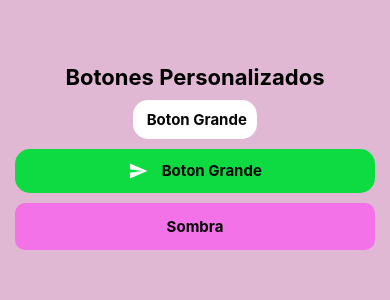
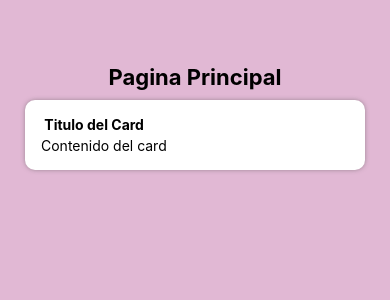
Before and after one commit to KarenGarciaGarcia/expo_ListaAlumos_DM, a React Native app: screen / in a window 390 px wide. Shown: the top 300 px of the page. Built offline with nearby package versions, Linux system fonts and the light colour scheme.

Commit message:
Act7-Creando Card Basico

```diff
--- a/App.js
+++ b/App.js
@@ -1,6 +1,7 @@
 
 import BotonesV2 from "./src/pages/BotonesV2";
 import Botones from "./src/pages/Butones";
+import HomePrincipal from "./src/pages/HomePrincipal";
 // import Home from "./src/pages/Home";
 
 
@@ -8,7 +9,8 @@ import Botones from "./src/pages/Butones";
   return (
     // <Home/>,
     // <Botones/>
-    <BotonesV2/>
+    // <BotonesV2/>
+    <HomePrincipal/>
 
 
   );
--- /dev/null
+++ b/src/components/CardBasico.js
@@ -0,0 +1,31 @@
+import { StyleSheet, Text, View } from "react-native";
+
+export default function CardBasico() {
+    return (
+        <View style={style.card}>
+            <Text style={style.titulo}> Titulo del Card</Text>
+            <Text style={style.contenido}>Contenido del card</Text>
+
+        </View>
+    );
+}
+const style = StyleSheet.create({
+    card:{
+        backgroundColor: '#fff',
+        padding:16,
+        margin: 10,
+        borderRadius:10,
+        shadowColor:'#585656ff',
+        elevation:4,
+        shadowOpacity:0.5,
+        shadowRadius:4,
+    },
+    titulo:{
+        fontSize:14,
+        fontWeight: 'bold'
+    },
+    contenido:{
+        marginTop:4,
+    }
+
+})
--- /dev/null
+++ b/src/pages/HomePrincipal.js
@@ -0,0 +1,35 @@
+
+import {TouchableOpacity, StyleSheet, Platform, Text, View,StatusBar } from 'react-native';
+import  Icon  from 'react-native-vector-icons/FontAwesome';
+import CardBasico from '../components/CardBasico';
+
+
+
+export default function HomePrincipal(){
+    return (
+        <View style={style.mainS}>
+            <Text style={style.title}>Pagina Principal</Text>
+            <CardBasico/>
+
+
+
+        </View>
+    );
+
+}
+const style = StyleSheet.create({
+    mainS:{
+        flex:2,
+        backgroundColor:'#e1b8d4ff',
+        paddingTop:Platform.OS === 'android' ? StatusBar.currentHeight: 44,
+        padding: 15
+    },
+     title:{
+        fontSize:22,
+        fontWeight:'bold',
+        marginTop:20,
+        textAlign:'center',
+     }
+
+
+})
```
